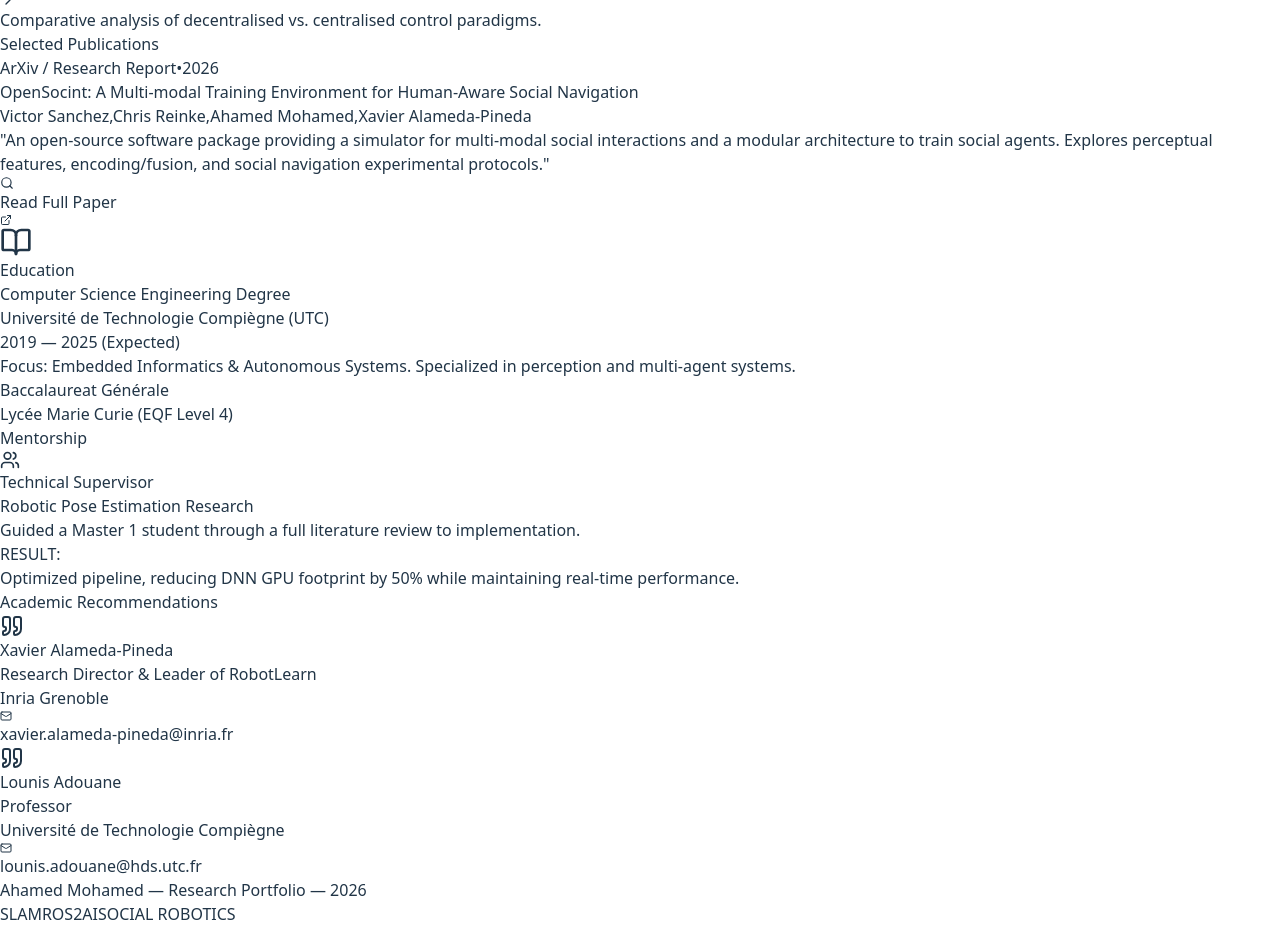
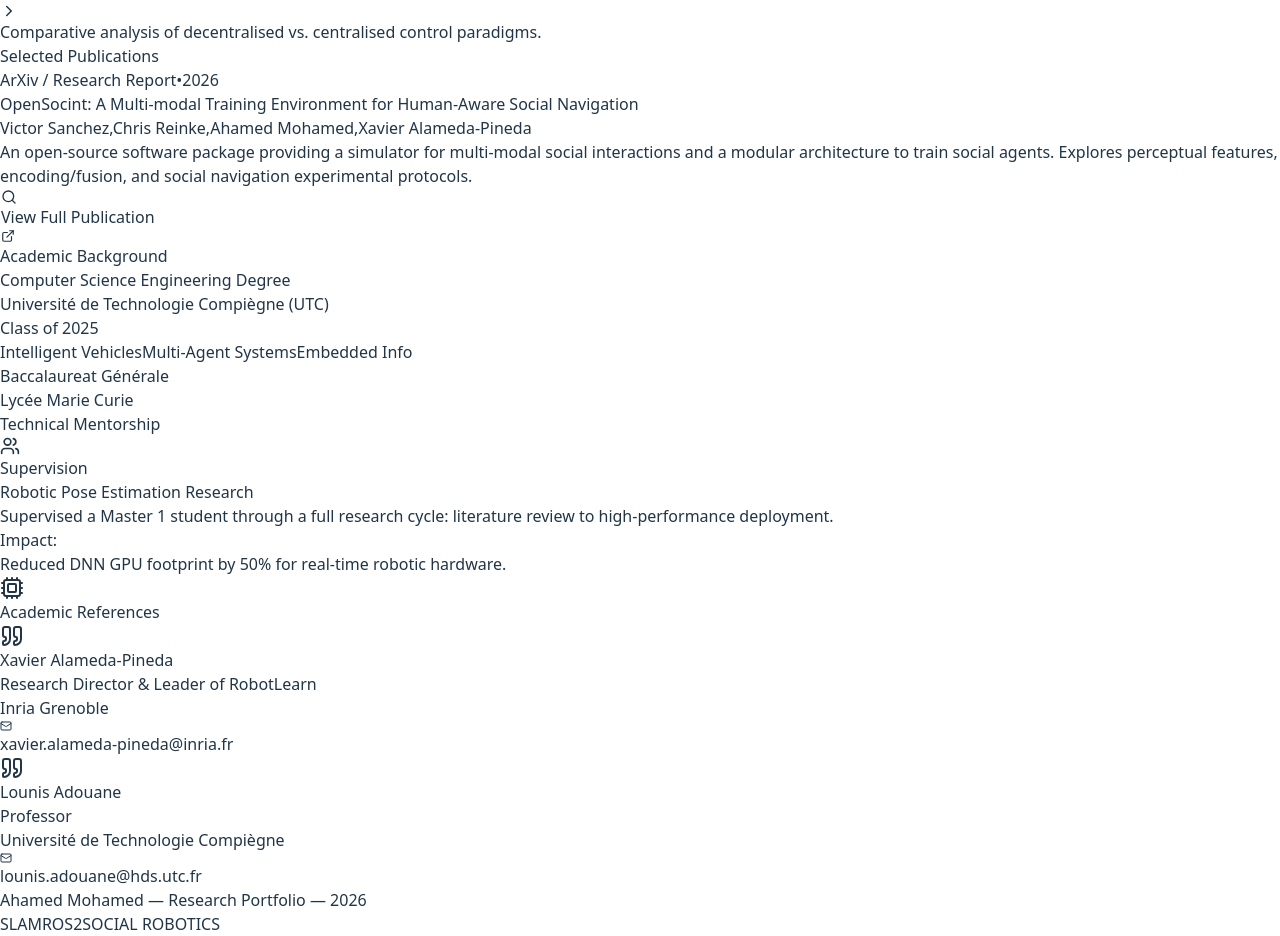
Before and after one commit to AhamedMd/ahamedmd.github.io, a React (Vite) app: page / in a window 1280 px wide. Shown: the part 820-1756 px from the top of the page. Built offline with nearby package versions, Linux system fonts and the light colour scheme.

Commit message:
feat: enhance portfolio layout and responsiveness, update styling, and refine CV download button

```diff
--- a/src/App.jsx
+++ b/src/App.jsx
@@ -19,8 +19,6 @@ import {
 } from 'lucide-react';
 
 const App = () => {
-  const [activeTab, setActiveTab] = useState('research');
-
   const profile = {
     name: "Ahamed Sazjaath MOHAMED",
     title: "Robotics Research Engineer",
@@ -81,17 +79,17 @@ const App = () => {
   ];
 
   return (
-    <div className="min-h-screen bg-[#fafafa] text-slate-900 font-serif selection:bg-sky-100 selection:text-sky-900">
+    <div className="min-h-screen w-full bg-[#fafafa] text-slate-900 font-serif selection:bg-sky-100 selection:text-sky-900 overflow-x-hidden">
       {/* Top Academic Navigation */}
-      <nav className="sticky top-0 w-full bg-white/80 backdrop-blur-md border-b border-slate-200 z-50 py-4">
-        <div className="max-w-5xl mx-auto px-6 flex flex-col md:flex-row md:items-center justify-between gap-4">
+      <nav className="sticky top-0 w-full bg-white/90 backdrop-blur-md border-b border-slate-200 z-50 py-4 px-4 sm:px-6">
+        <div className="max-w-6xl mx-auto flex items-center justify-between gap-4">
           <div className="flex items-center space-x-3">
-            <div className="bg-slate-900 text-white p-1.5 rounded-sm">
+            <div className="bg-slate-900 text-white p-1.5 rounded-sm shrink-0">
               <GraduationCap size={20} />
             </div>
-            <span className="font-bold tracking-tight text-lg">A.S. Mohamed</span>
+            <span className="font-bold tracking-tight text-base sm:text-lg whitespace-nowrap">A.S. Mohamed</span>
           </div>
-          <div className="flex items-center space-x-6 text-sm font-sans font-medium uppercase tracking-wider text-slate-500">
+          <div className="hidden sm:flex items-center space-x-6 text-[10px] md:text-xs font-sans font-medium uppercase tracking-wider text-slate-500">
             {['Research', 'Education', 'Publications', 'Contact'].map(item => (
               <a key={item} href={`#${item.toLowerCase()}`} className="hover:text-sky-600 transition-colors">{item}</a>
             ))}
@@ -99,68 +97,69 @@ const App = () => {
         </div>
       </nav>
 
-      <main className="max-w-5xl mx-auto px-6 py-16">
+      <main className="max-w-6xl mx-auto px-4 sm:px-8 py-12 md:py-20">
         {/* Header / Intro */}
-        <section id="header" className="mb-20">
-          <div className="grid md:grid-cols-[1fr_300px] gap-12 items-start">
-            <div>
-              <h1 className="text-5xl md:text-6xl font-black text-slate-900 mb-6 leading-[1.1]">
-                Advancing <span className="text-sky-600">Human-Robot</span> Interaction through Social Perception.
+        <section id="header" className="mb-16 md:mb-24">
+          <div className="grid lg:grid-cols-[1fr_320px] gap-12 items-start">
+            <div className="order-2 lg:order-1">
+              <h1 className="text-4xl md:text-5xl lg:text-6xl font-black text-slate-900 mb-6 leading-[1.15]">
+                Advancing <span className="text-sky-600 italic">Human-Robot</span> Interaction through Social Perception.
               </h1>
               <div className="flex flex-wrap gap-2 mb-8">
                 {profile.interests.map(interest => (
-                  <span key={interest} className="font-sans text-[11px] font-bold uppercase tracking-widest bg-slate-100 px-3 py-1 rounded-full text-slate-600 border border-slate-200">
+                  <span key={interest} className="font-sans text-[10px] md:text-[11px] font-bold uppercase tracking-widest bg-white px-3 py-1.5 rounded-md text-slate-600 border border-slate-200 shadow-sm">
                     {interest}
                   </span>
                 ))}
               </div>
-              <p className="text-xl text-slate-600 leading-relaxed font-sans font-light max-w-2xl">
-                I am a Research Engineer at <span className="font-medium text-slate-900 underline decoration-sky-500 underline-offset-4">Inria Grenoble</span>, focusing on the intersection of deep learning and humanoid navigation. My goal is to develop robotic systems that perceive and interact with human environments naturally and safely.
+              <p className="text-lg md:text-xl text-slate-600 leading-relaxed font-sans font-light max-w-2xl">
+                I am a Research Engineer at <span className="font-medium text-slate-900 underline decoration-sky-500 underline-offset-4 decoration-2">Inria Grenoble</span>, specializing in the intersection of deep learning and humanoid navigation. My work focuses on perception systems that allow robots to navigate human environments naturally.
               </p>
             </div>
 
-            <div className="bg-white border border-slate-200 p-8 rounded-xl shadow-sm space-y-6 font-sans">
+            <div className="order-1 lg:order-2 bg-white border border-slate-200 p-6 sm:p-8 rounded-2xl shadow-sm space-y-6 font-sans">
               <div className="space-y-1">
                 <span className="text-[10px] font-black uppercase tracking-widest text-slate-400">Current Affiliation</span>
-                <p className="text-sm font-bold text-slate-900">{profile.institution}</p>
+                <p className="text-sm font-bold text-slate-900 leading-snug">{profile.institution}</p>
               </div>
               <div className="space-y-1">
                 <span className="text-[10px] font-black uppercase tracking-widest text-slate-400">Education</span>
                 <p className="text-sm font-bold text-slate-900">{profile.education}</p>
               </div>
-              <div className="pt-4 flex items-center space-x-4">
+              <div className="h-px bg-slate-100"></div>
+              <div className="flex items-center space-x-4">
                 <a href="#" className="text-slate-400 hover:text-sky-600 transition-colors"><Linkedin size={20} /></a>
                 <a href="#" className="text-slate-400 hover:text-sky-600 transition-colors"><Github size={20} /></a>
                 <a href={`mailto:${profile.email}`} className="text-slate-400 hover:text-sky-600 transition-colors"><Mail size={20} /></a>
               </div>
-              <button className="w-full bg-slate-900 text-white font-bold py-3 rounded-lg text-xs uppercase tracking-widest hover:bg-sky-700 transition-colors flex items-center justify-center">
-                <FileText size={16} className="mr-2" /> View CV (PDF)
+              <button className="w-full bg-slate-900 text-white font-bold py-3.5 rounded-xl text-[11px] uppercase tracking-[0.2em] hover:bg-sky-700 transition-all shadow-lg shadow-slate-200 active:scale-95">
+                <FileText size={14} className="inline mr-2 -mt-0.5" /> Download CV
               </button>
             </div>
           </div>
         </section>
 
-        {/* Research Experience (PhD recruiters look here first) */}
+        {/* Research Experience */}
         <section id="research" className="py-16 border-t border-slate-200">
-          <div className="flex items-center space-x-4 mb-12">
-            <h2 className="text-xs font-black uppercase tracking-[0.4em] text-slate-400 flex-shrink-0">Research Experience</h2>
+          <div className="flex items-center space-x-4 mb-16">
+            <h2 className="text-[10px] md:text-xs font-black uppercase tracking-[0.4em] text-slate-400 flex-shrink-0">Research Experience</h2>
             <div className="h-px bg-slate-200 w-full"></div>
           </div>
 
-          <div className="space-y-16">
+          <div className="space-y-20">
             {researchExp.map((exp, idx) => (
-              <div key={idx} className="grid md:grid-cols-[200px_1fr] gap-8">
+              <div key={idx} className="grid md:grid-cols-[200px_1fr] gap-x-12 gap-y-6">
                 <div className="font-sans">
                   <span className="text-sky-600 font-bold text-sm block mb-1">{exp.period}</span>
-                  <p className="text-slate-400 text-xs font-medium uppercase tracking-widest">{exp.lab}</p>
+                  <p className="text-slate-400 text-[10px] font-bold uppercase tracking-widest leading-relaxed">{exp.lab}</p>
                 </div>
                 <div>
-                  <h3 className="text-2xl font-bold mb-2">{exp.role}</h3>
-                  <p className="text-slate-500 font-sans italic mb-4">Core Focus: {exp.focus}</p>
-                  <ul className="space-y-3 font-sans text-slate-700 leading-relaxed">
+                  <h3 className="text-2xl md:text-3xl font-bold mb-3">{exp.role}</h3>
+                  <p className="text-slate-500 font-sans italic mb-6 border-l-2 border-sky-100 pl-4">Focus: {exp.focus}</p>
+                  <ul className="space-y-4 font-sans text-slate-700 leading-relaxed text-sm md:text-base">
                     {exp.details.map((detail, i) => (
                       <li key={i} className="flex items-start">
-                        <ChevronRight size={16} className="text-sky-500 mr-2 mt-1 shrink-0" />
+                        <ChevronRight size={18} className="text-sky-500 mr-3 mt-1 shrink-0" />
                         <span>{detail}</span>
                       </li>
                     ))}
@@ -171,114 +170,115 @@ const App = () => {
           </div>
         </section>
 
-        {/* Publications (The "Golden" Section) */}
+        {/* Publication Highlight */}
         <section id="publications" className="py-16 border-t border-slate-200">
           <div className="flex items-center space-x-4 mb-12">
-            <h2 className="text-xs font-black uppercase tracking-[0.4em] text-slate-400 flex-shrink-0">Selected Publications</h2>
+            <h2 className="text-[10px] md:text-xs font-black uppercase tracking-[0.4em] text-slate-400 flex-shrink-0">Selected Publications</h2>
             <div className="h-px bg-slate-200 w-full"></div>
           </div>
 
-          <div className="bg-white border border-slate-200 p-10 rounded-2xl group hover:border-sky-300 transition-colors">
-            <div className="flex flex-col md:flex-row justify-between items-start gap-6">
+          <div className="bg-white border border-slate-200 p-8 md:p-12 rounded-[2rem] shadow-sm hover:shadow-xl hover:border-sky-200 transition-all">
+            <div className="flex flex-col xl:flex-row justify-between items-start gap-10">
               <div className="flex-grow">
-                <div className="flex items-center space-x-3 mb-4">
-                  <span className="bg-sky-50 text-sky-700 text-[10px] font-black px-2 py-1 rounded uppercase">{publication.publisher}</span>
+                <div className="flex items-center space-x-3 mb-6">
+                  <span className="bg-sky-50 text-sky-700 text-[10px] font-black px-2.5 py-1 rounded uppercase tracking-widest">{publication.publisher}</span>
                   <span className="text-slate-300 font-sans text-xs">•</span>
-                  <span className="text-slate-500 font-sans text-xs font-bold">{publication.year}</span>
+                  <span className="text-slate-500 font-sans text-xs font-bold uppercase tracking-widest">{publication.year}</span>
                 </div>
-                <h3 className="text-3xl font-bold mb-4 group-hover:text-sky-900 transition-colors">
+                <h3 className="text-3xl md:text-4xl font-bold mb-6 leading-tight">
                   {publication.title}
                 </h3>
-                <div className="font-sans text-sm text-slate-600 mb-6 flex flex-wrap gap-x-4 gap-y-1">
+                <div className="font-sans text-sm text-slate-600 mb-8 flex flex-wrap gap-x-6 gap-y-2 italic">
                   {publication.authors.map((author, i) => (
-                    <span key={i} className={author === "Ahamed Mohamed" ? "font-bold text-slate-900 underline decoration-sky-500" : ""}>
+                    <span key={i} className={author === "Ahamed Mohamed" ? "font-black text-slate-900 not-italic border-b-2 border-sky-400" : ""}>
                       {author}{i < publication.authors.length - 1 ? ',' : ''}
                     </span>
                   ))}
                 </div>
-                <div className="bg-slate-50 p-6 rounded-lg border-l-4 border-sky-500 mb-6">
-                  <p className="text-slate-600 text-sm font-sans italic leading-relaxed">
-                    "{publication.abstract}"
+                <div className="bg-slate-50 p-6 md:p-8 rounded-2xl mb-8">
+                  <p className="text-slate-600 text-sm md:text-base font-sans italic leading-relaxed text-justify">
+                    {publication.abstract}
                   </p>
                 </div>
-                <a href="#" className="inline-flex items-center text-sky-600 font-sans font-bold text-xs uppercase tracking-widest hover:text-sky-800 transition-colors group">
-                  <Search size={14} className="mr-2" /> Read Full Paper
-                  <ExternalLink size={12} className="ml-2 opacity-0 group-hover:opacity-100 transition-opacity" />
-                </a>
-              </div>
-              <div className="hidden lg:block">
-                <div className="w-24 h-32 bg-slate-100 rounded border border-slate-200 flex items-center justify-center">
-                  <BookOpen size={32} className="text-slate-300" />
-                </div>
+                <button className="inline-flex items-center text-sky-600 font-sans font-bold text-[11px] uppercase tracking-[0.2em] hover:text-sky-800 transition-colors group">
+                  <Search size={16} className="mr-2" /> View Full Publication
+                  <ExternalLink size={14} className="ml-2 opacity-0 group-hover:opacity-100 transition-all translate-x-[-4px] group-hover:translate-x-0" />
+                </button>
               </div>
             </div>
           </div>
         </section>
 
-        {/* Education & Academic Mentorship */}
-        <section id="education" className="py-16 border-t border-slate-200 grid md:grid-cols-2 gap-16">
-          <div>
-            <div className="flex items-center space-x-4 mb-10">
-              <h2 className="text-xs font-black uppercase tracking-[0.4em] text-slate-400 flex-shrink-0">Education</h2>
+        {/* Education & Mentorship Section */}
+        <section id="education" className="py-16 border-t border-slate-200 grid lg:grid-cols-2 gap-16">
+          <div className="space-y-12">
+            <div className="flex items-center space-x-4">
+              <h2 className="text-[10px] md:text-xs font-black uppercase tracking-[0.4em] text-slate-400 flex-shrink-0">Academic Background</h2>
               <div className="h-px bg-slate-200 w-full"></div>
             </div>
             <div className="space-y-10">
-              <div className="relative pl-6 before:absolute before:left-0 before:top-2 before:bottom-0 before:w-px before:bg-slate-200">
-                <div className="absolute left-[-4px] top-1 w-2 h-2 rounded-full bg-sky-500"></div>
-                <h4 className="font-bold text-lg leading-tight mb-1">Computer Science Engineering Degree</h4>
-                <p className="text-sm font-sans text-slate-600 mb-2">Université de Technologie Compiègne (UTC)</p>
-                <p className="text-[10px] font-sans font-bold text-slate-400 uppercase tracking-widest">2019 — 2025 (Expected)</p>
-                <p className="mt-4 text-xs font-sans text-slate-500 leading-relaxed italic">
-                  Focus: Embedded Informatics & Autonomous Systems. Specialized in perception and multi-agent systems.
-                </p>
+              <div className="relative pl-8 before:absolute before:left-0 before:top-2 before:bottom-0 before:w-0.5 before:bg-slate-100">
+                <div className="absolute left-[-3px] top-1.5 w-2 h-2 rounded-full bg-sky-500 shadow-[0_0_8px_rgba(14,165,233,0.5)]"></div>
+                <h4 className="font-bold text-xl leading-tight mb-2">Computer Science Engineering Degree</h4>
+                <p className="text-sm font-sans text-slate-600 mb-2 font-medium">Université de Technologie Compiègne (UTC)</p>
+                <p className="text-[10px] font-sans font-bold text-slate-400 uppercase tracking-widest mb-4">Class of 2025</p>
+                <div className="flex flex-wrap gap-2">
+                  {['Intelligent Vehicles', 'Multi-Agent Systems', 'Embedded Info'].map(tag => (
+                    <span key={tag} className="text-[9px] font-bold text-slate-400 border border-slate-200 px-2 py-0.5 rounded italic">{tag}</span>
+                  ))}
+                </div>
               </div>
-              <div className="relative pl-6 opacity-60">
-                <h4 className="font-bold text-lg leading-tight mb-1 text-slate-400">Baccalaureat Générale</h4>
-                <p className="text-sm font-sans text-slate-500">Lycée Marie Curie (EQF Level 4)</p>
+              <div className="relative pl-8 opacity-50">
+                <h4 className="font-bold text-lg leading-tight mb-1">Baccalaureat Générale</h4>
+                <p className="text-sm font-sans text-slate-500 italic">Lycée Marie Curie</p>
               </div>
             </div>
           </div>
 
-          <div>
-            <div className="flex items-center space-x-4 mb-10">
-              <h2 className="text-xs font-black uppercase tracking-[0.4em] text-slate-400 flex-shrink-0">Mentorship</h2>
+          <div className="space-y-12">
+            <div className="flex items-center space-x-4">
+              <h2 className="text-[10px] md:text-xs font-black uppercase tracking-[0.4em] text-slate-400 flex-shrink-0">Technical Mentorship</h2>
               <div className="h-px bg-slate-200 w-full"></div>
             </div>
-            <div className="bg-sky-50 border border-sky-100 p-8 rounded-2xl">
-              <div className="flex items-center space-x-3 text-sky-700 mb-4">
-                <Users size={20} />
-                <span className="font-sans font-bold text-xs uppercase tracking-widest">Technical Supervisor</span>
+            <div className="bg-slate-900 text-white p-8 rounded-3xl shadow-xl relative overflow-hidden group">
+              <div className="relative z-10">
+                <div className="flex items-center space-x-3 text-sky-400 mb-6">
+                  <Users size={20} />
+                  <span className="font-sans font-black text-[10px] uppercase tracking-[0.3em]">Supervision</span>
+                </div>
+                <h4 className="font-bold text-xl mb-4 leading-tight">Robotic Pose Estimation Research</h4>
+                <p className="text-sm font-sans text-slate-400 leading-relaxed mb-8 opacity-90">
+                  Supervised a Master 1 student through a full research cycle: literature review to high-performance deployment.
+                </p>
+                <div className="inline-block px-4 py-2 bg-sky-500/10 border border-sky-500/20 rounded-lg">
+                  <p className="text-[10px] font-black text-sky-400 uppercase tracking-widest mb-1">Impact:</p>
+                  <p className="text-xs font-sans text-sky-100 font-medium italic">Reduced DNN GPU footprint by 50% for real-time robotic hardware.</p>
+                </div>
               </div>
-              <h4 className="font-bold text-xl mb-3">Robotic Pose Estimation Research</h4>
-              <p className="text-sm font-sans text-slate-600 leading-relaxed mb-6">
-                Guided a Master 1 student through a full literature review to implementation.
-              </p>
-              <div className="p-4 bg-white rounded-lg shadow-sm">
-                <p className="text-[11px] font-sans font-bold text-sky-700 mb-1">RESULT:</p>
-                <p className="text-xs font-sans text-slate-800">Optimized pipeline, reducing DNN GPU footprint by 50% while maintaining real-time performance.</p>
-              </div>
+              <Cpu className="absolute -bottom-6 -right-6 h-32 w-32 text-white opacity-[0.03] group-hover:scale-110 transition-transform duration-700" />
             </div>
           </div>
         </section>
 
-        {/* Academic Recommendations */}
+        {/* Recommendations Section */}
         <section className="py-16 border-t border-slate-200">
           <div className="flex items-center space-x-4 mb-12">
-            <h2 className="text-xs font-black uppercase tracking-[0.4em] text-slate-400 flex-shrink-0">Academic Recommendations</h2>
+            <h2 className="text-[10px] md:text-xs font-black uppercase tracking-[0.4em] text-slate-400 flex-shrink-0">Academic References</h2>
             <div className="h-px bg-slate-200 w-full"></div>
           </div>
           <div className="grid md:grid-cols-2 gap-8">
             {recommendations.map((rec, i) => (
-              <div key={i} className="flex items-start space-x-6 bg-white border border-slate-100 p-8 rounded-xl">
-                <div className="bg-slate-50 p-4 rounded-full text-slate-300">
+              <div key={i} className="flex items-start space-x-6 bg-white border border-slate-100 p-8 rounded-2xl shadow-sm hover:shadow-md transition-shadow">
+                <div className="bg-slate-50 p-4 rounded-xl text-slate-300">
                   <Quote size={24} />
                 </div>
-                <div>
-                  <h4 className="font-bold text-lg mb-1">{rec.name}</h4>
-                  <p className="text-xs font-sans text-slate-500 font-bold uppercase tracking-wider mb-3 leading-tight">
-                    {rec.title} <br /> {rec.org}
+                <div className="space-y-1">
+                  <h4 className="font-bold text-xl text-slate-900">{rec.name}</h4>
+                  <p className="text-[10px] font-sans text-slate-500 font-black uppercase tracking-widest leading-tight">
+                    {rec.title}
                   </p>
-                  <a href={`mailto:${rec.email}`} className="text-sky-600 font-sans text-sm font-medium hover:underline flex items-center">
+                  <p className="text-xs font-sans text-sky-600 font-bold mb-4">{rec.org}</p>
+                  <a href={`mailto:${rec.email}`} className="inline-flex items-center text-slate-400 hover:text-sky-600 font-sans text-xs transition-colors">
                     <Mail size={12} className="mr-2" /> {rec.email}
                   </a>
                 </div>
@@ -288,15 +288,14 @@ const App = () => {
         </section>
 
         {/* Footer */}
-        <footer className="pt-24 pb-8 text-center border-t border-slate-100 mt-16 font-sans">
-          <p className="text-[10px] text-slate-400 font-black uppercase tracking-[0.5em]">
+        <footer className="pt-24 pb-12 text-center border-t border-slate-100 mt-20">
+          <p className="text-[9px] font-black uppercase tracking-[0.6em] text-slate-300">
             Ahamed Mohamed — Research Portfolio — 2026
           </p>
-          <div className="mt-4 flex justify-center space-x-4 opacity-50">
-            <span className="text-[10px] font-bold">SLAM</span>
-            <span className="text-[10px] font-bold">ROS2</span>
-            <span className="text-[10px] font-bold">AI</span>
-            <span className="text-[10px] font-bold">SOCIAL ROBOTICS</span>
+          <div className="mt-8 flex justify-center space-x-6 opacity-30 grayscale hover:grayscale-0 transition-all duration-500">
+            <span className="text-[10px] font-bold text-slate-900">SLAM</span>
+            <span className="text-[10px] font-bold text-slate-900">ROS2</span>
+            <span className="text-[10px] font-bold text-slate-900">SOCIAL ROBOTICS</span>
           </div>
         </footer>
       </main>
```
